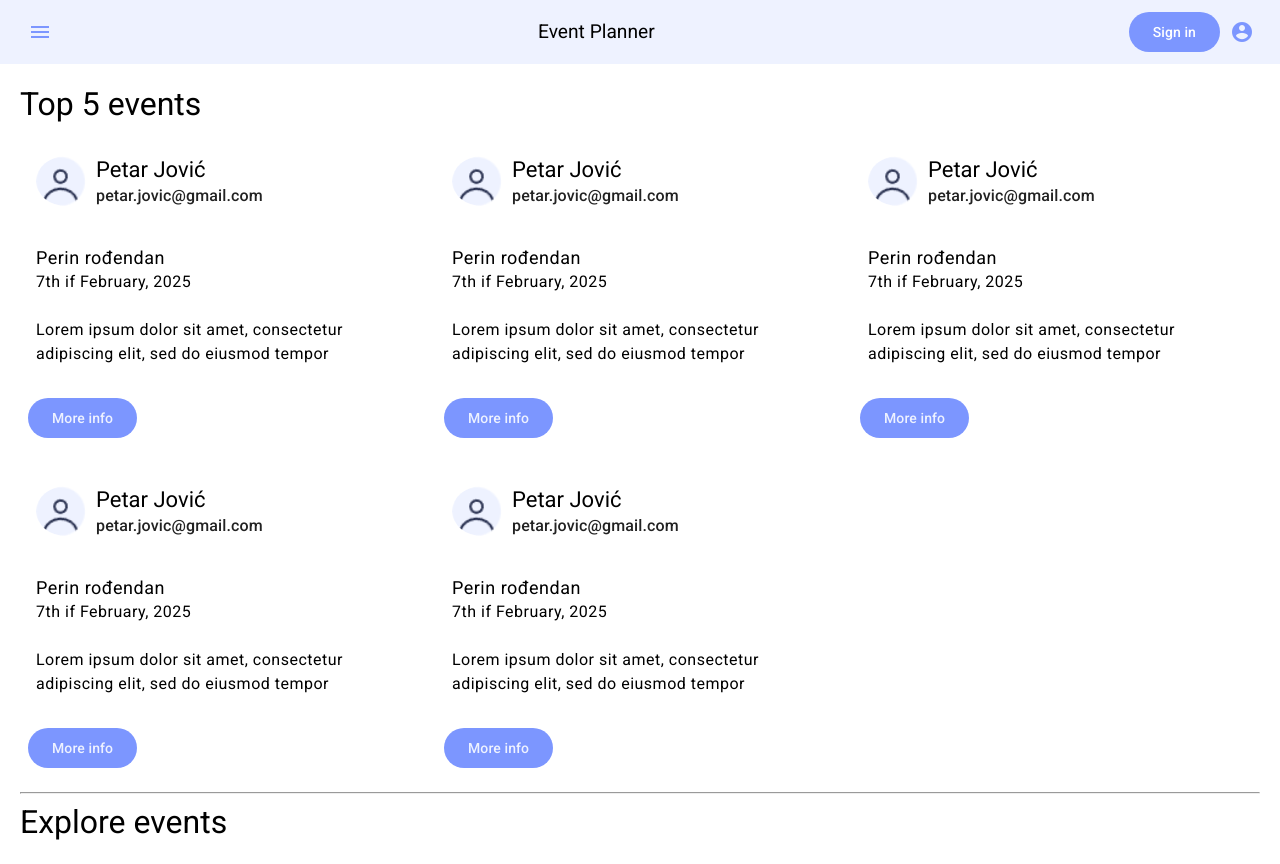
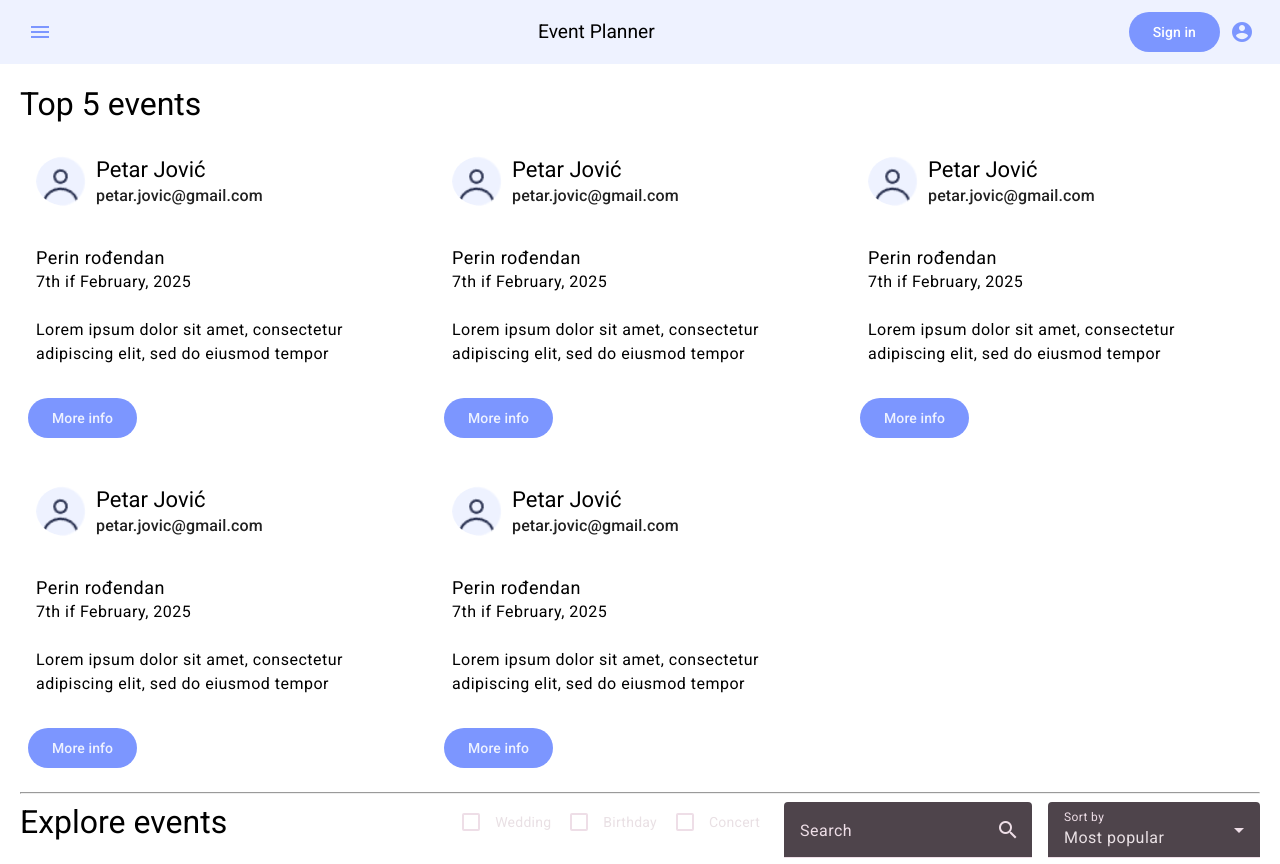
Before and after one commit to kzi-nastava/iks-project-event-planner-siit-2024-team-2, an Angular app: page /home in a window 1280 px wide. Built offline with nearby package versions, Linux system fonts and the light colour scheme.

Commit message:
Add filter, search, sort, pagination

```diff
--- a/src/app/layout/home/home.component.html
+++ b/src/app/layout/home/home.component.html
@@ -1,7 +1,4 @@
-<!-- <div class="content">
-  <h1>Welcome to Event planner!</h1>
-  <p>This is your main content area</p>
-</div> -->
+
 <h4>Top 5 events</h4>
 <div class="row">
   <div *ngFor="let event of topEvents">
@@ -9,12 +6,44 @@
   </div>
 </div>
 <hr/>
-<h4>Explore events</h4>
+<div class="options-row">
+  <div class="left-part">
+    <h4>Explore events</h4>
+  </div>
+  <div class="options row">
+    <div class="filter-checkboxes">
+      <mat-checkbox>Wedding</mat-checkbox>
+      <mat-checkbox>Birthday</mat-checkbox>
+      <mat-checkbox>Concert</mat-checkbox>
+    </div>
+    <mat-form-field appearance="fill" class="search-field" color="primary">
+      <mat-label>Search</mat-label>
+      <input matInput (input)="onSearch($event)" placeholder="Enter search term" />
+      <button mat-icon-button matSuffix aria-label="Search">
+        <mat-icon>search</mat-icon>
+      </button>
+    </mat-form-field>
+    <mat-form-field appearance="fill" class="sort-field">
+      <mat-label>Sort by</mat-label>
+      <mat-select [(value)]="selectedSortOption">
+        <mat-option value="date">Most popular</mat-option>
+        <mat-option value="name">Least popular</mat-option>
+        <mat-option value="location">Closest</mat-option>
+        <mat-option value="popularity">Farthest</mat-option>
+      </mat-select>
+    </mat-form-field>
+  </div>
+</div>
 <div class="row">
   <div *ngFor="let event of otherEvents">
     <ng-template *ngTemplateOutlet="EventCard; context: {$implicit: event}"></ng-template>
   </div>
 </div>
+<mat-paginator [length]="100"
+              [pageSize]="10"
+              [pageSizeOptions]="[5, 10, 25, 100]"
+              aria-label="Select page" color="primary">
+</mat-paginator>
 
 <hr/>
 
@@ -25,12 +54,44 @@
   </div>
 </div>
 <hr/>
-<h4>Explore services and products</h4>
+<div class="options-row">
+  <div class="left-part">
+    <h4>Explore services and products</h4>
+  </div>
+  <div class="options row">
+    <div class="filter-checkboxes">
+      <mat-checkbox>Caterring</mat-checkbox>
+      <mat-checkbox>Music</mat-checkbox>
+      <mat-checkbox>Balloons</mat-checkbox>
+    </div>
+    <mat-form-field appearance="fill" class="search-field" color="primary">
+      <mat-label>Search</mat-label>
+      <input matInput (input)="onSearch($event)" placeholder="Enter search term" />
+      <button mat-icon-button matSuffix aria-label="Search">
+        <mat-icon>search</mat-icon>
+      </button>
+    </mat-form-field>
+    <mat-form-field appearance="fill" class="sort-field">
+      <mat-label>Sort by</mat-label>
+      <mat-select [(value)]="selectedSortOption">
+        <mat-option value="date">Most popular</mat-option>
+        <mat-option value="name">Least popular</mat-option>
+        <mat-option value="location">Least expensive</mat-option>
+        <mat-option value="popularity">Most expensive</mat-option>
+      </mat-select>
+    </mat-form-field>
+  </div>
+</div>
 <div class="row">
   <div *ngFor="let serviceProduct of otherServiceProducts">
     <ng-template *ngTemplateOutlet="ServiceProductCard; context: {$implicit: serviceProduct}"></ng-template>
   </div>
 </div>
+<mat-paginator [length]="100"
+              [pageSize]="10"
+              [pageSizeOptions]="[5, 10, 25, 100]"
+              aria-label="Select page">
+</mat-paginator>
 
 
 
--- a/src/app/layout/home/home.component.scss
+++ b/src/app/layout/home/home.component.scss
@@ -35,3 +35,25 @@
 .description{
     margin: 0;
 }
+.options-row{
+    display: flex;
+    flex-wrap: wrap;
+    gap: 16px;
+    overflow-x: auto;
+    justify-content: space-between;
+    align-self: center;
+    width: 100%;
+}
+.left-part {
+    flex: 1;
+}
+.options{
+    margin-left: auto;
+}
+.filter-checkboxes mat-checkbox {
+  margin-right: 8px;
+  color: black !important;
+}
+.mdc-checkbox{
+    color: black !important;
+}
--- a/src/app/layout/home/home.component.ts
+++ b/src/app/layout/home/home.component.ts
@@ -9,12 +9,18 @@ import {MatCardModule} from '@angular/material/card';
 import { FormsModule } from '@angular/forms';
 import { EP_Event } from '../../model/ep_event';
 import { Service } from '../../model/service';
+import { MatFormField } from '@angular/material/form-field';
+import { MatInputModule } from '@angular/material/input';
+import { BrowserModule } from '@angular/platform-browser';
+import { MatCheckbox } from '@angular/material/checkbox';
+import { MatOption, MatSelect } from '@angular/material/select';
+import {MatPaginatorModule} from '@angular/material/paginator';
 
 @Component({
   selector: 'app-home',
   standalone: true,
   imports: [
-    MatSidenavModule, MatCardModule, MatButtonModule, CommonModule
+    MatSidenavModule, MatCardModule, MatButtonModule, CommonModule, MatFormField, MatInputModule, MatIconModule, MatCheckbox, MatSelect, MatOption, MatPaginatorModule
   ],
   templateUrl: './home.component.html',
   styleUrl: './home.component.scss'
@@ -24,6 +30,8 @@ export class HomeComponent {
   otherEvents: EP_Event[] = [];
   topServiceProducts: Service[] = [];
   otherServiceProducts: Service[] = [];
+  searchTerm: string = '';
+  selectedSortOption: string = 'date';
   ngOnInit(): void {
     this.initEvents();
     this.initServices();
@@ -46,4 +54,9 @@ export class HomeComponent {
         "no specifies", 7, 1, ["catering.jpeg"], ["Wedding", "Birthday"], 1, 7, 3));
     }
   }
+
+  onSearch(event: any): void {
+    this.searchTerm = event.target.value;
+    console.log('Search term:', this.searchTerm);
+  }
 }
```
